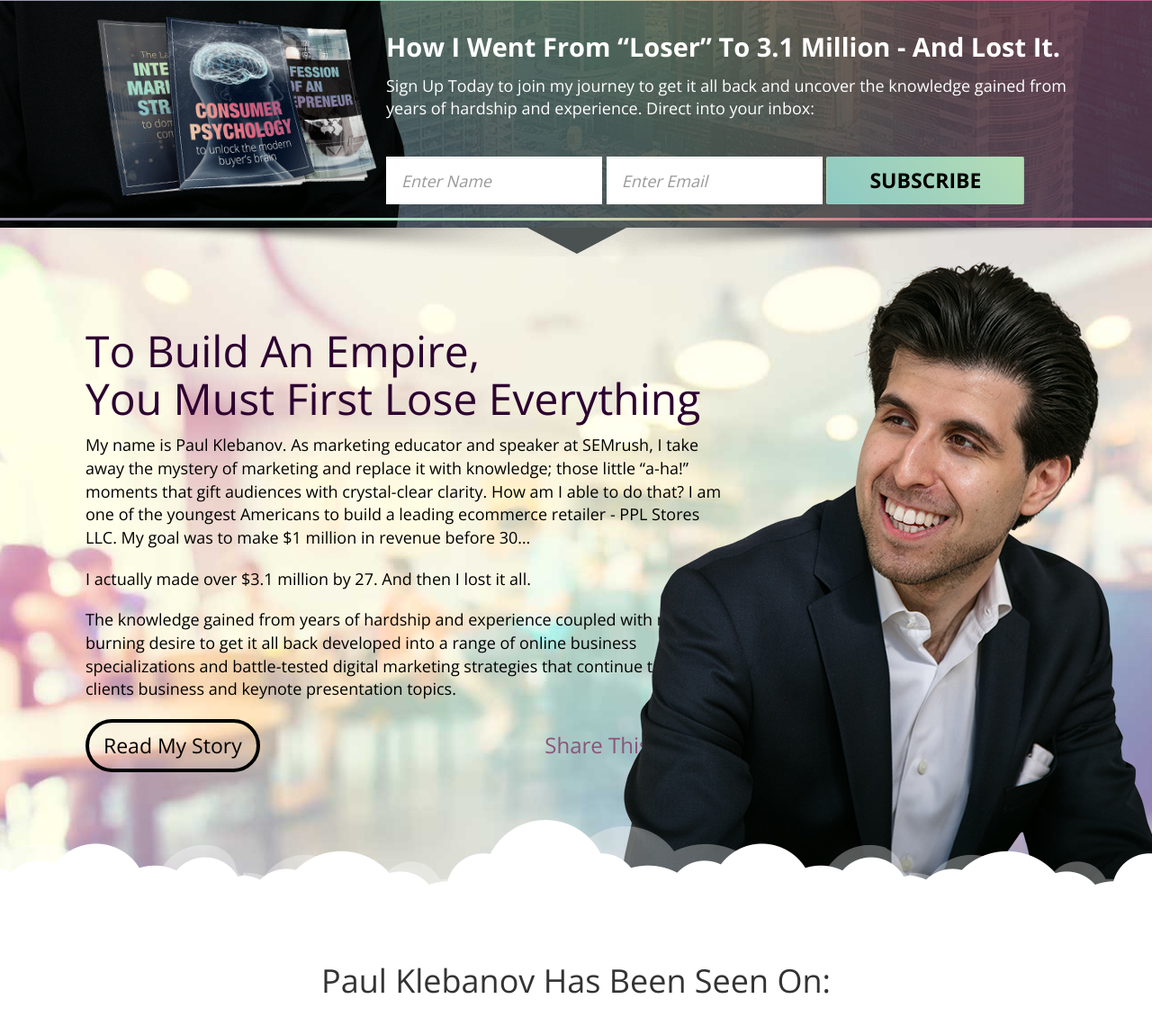
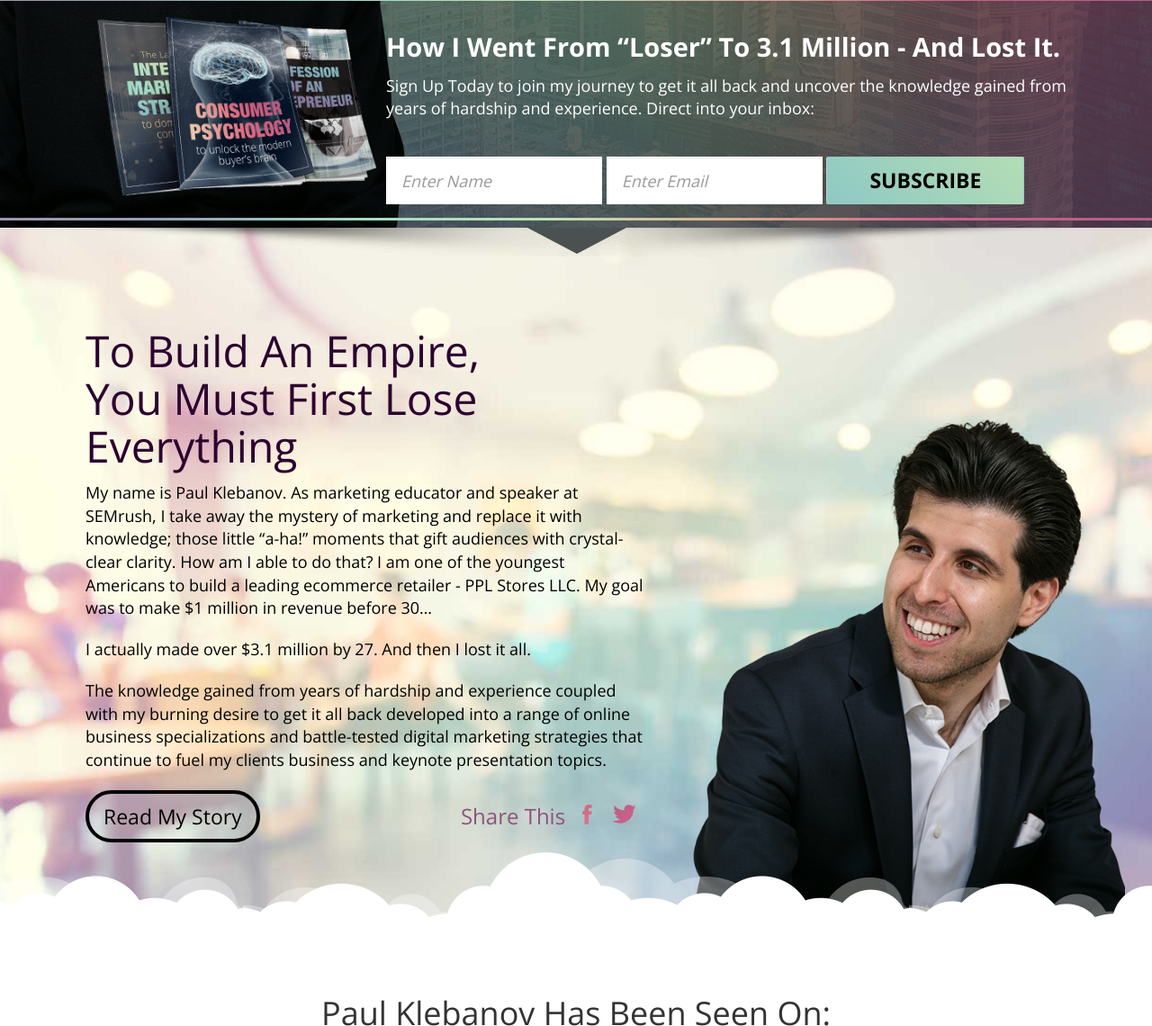
Before and after one commit to thirdtiu/pksite, a website: page src/html/index.html in a window 1280 px wide. Shown: the part 601-1741 px from the top of the page at 90% size. Drawn offline with nearby package versions, Linux system fonts and the light colour scheme; files that its build step writes are made by us from their sources; a script that the page names is missing; files whose address does not match are found by name.

Commit message:
more adjustments

```diff
--- a/src/html/index.html
+++ b/src/html/index.html
@@ -167,8 +167,9 @@
     </div>
     <section class="about-section">
       <div class="container">
+        <img class="about-img" src="../images/about-image.png" alt="Paul Klebanov" />
         <div class="row">
-          <div class="col-lg-8 content">
+          <div class="col-lg-7 content">
             <h1>To Build An Empire,<br>
 You Must First Lose Everything</h1>
 
@@ -194,7 +195,6 @@ You Must First Lose Everything</h1>
           </div>
         </div>
       </div>
-      <img class="about-img" src="../images/about-image.png" alt="Paul Klebanov" />
     </section>
     <section class="advertisement">
       <div class="container">
--- a/src/scss/main.scss
+++ b/src/scss/main.scss
@@ -574,8 +574,6 @@ ul.two-columns{
 
 /** ABOUT SECTION **/
 .about-section {
-	padding-top: 86px;
-	min-height: 797px;
 	background: url(../images/bg-about.jpg) center;
 	background-size: cover;
 	position: relative;
@@ -589,13 +587,23 @@ ul.two-columns{
 		bottom: 0;
 		width: 100%;
 	}
+	.container{
+		min-height: 797px;
+		padding-top: 86px;
+		position: relative;
+	}
 	.about-img {
 		position: absolute;
 		bottom: 0;
-		right: 0;
+		right: -50px;
+		width: 500px;
 		display: none;
 		@media (min-width: $screen-lg-min){
 			display: block;
+		}
+		@media (min-width: 1406px){
+			right: -140px;
+			width: 612px;
 		}
 	}
 	.content {
```
Also changed, not shown: dist/css/main.css, dist/html/index.html, dist/images/paul-laptop.png (added), src/images/paul-laptop.png (added).
